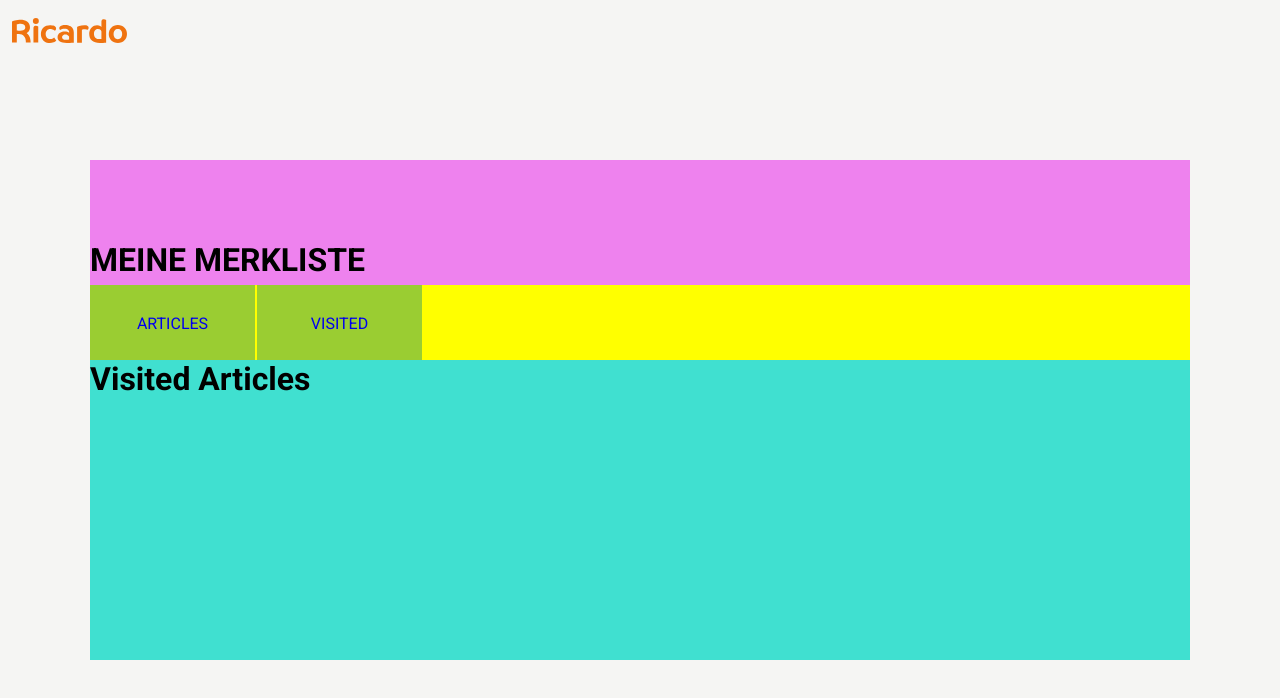
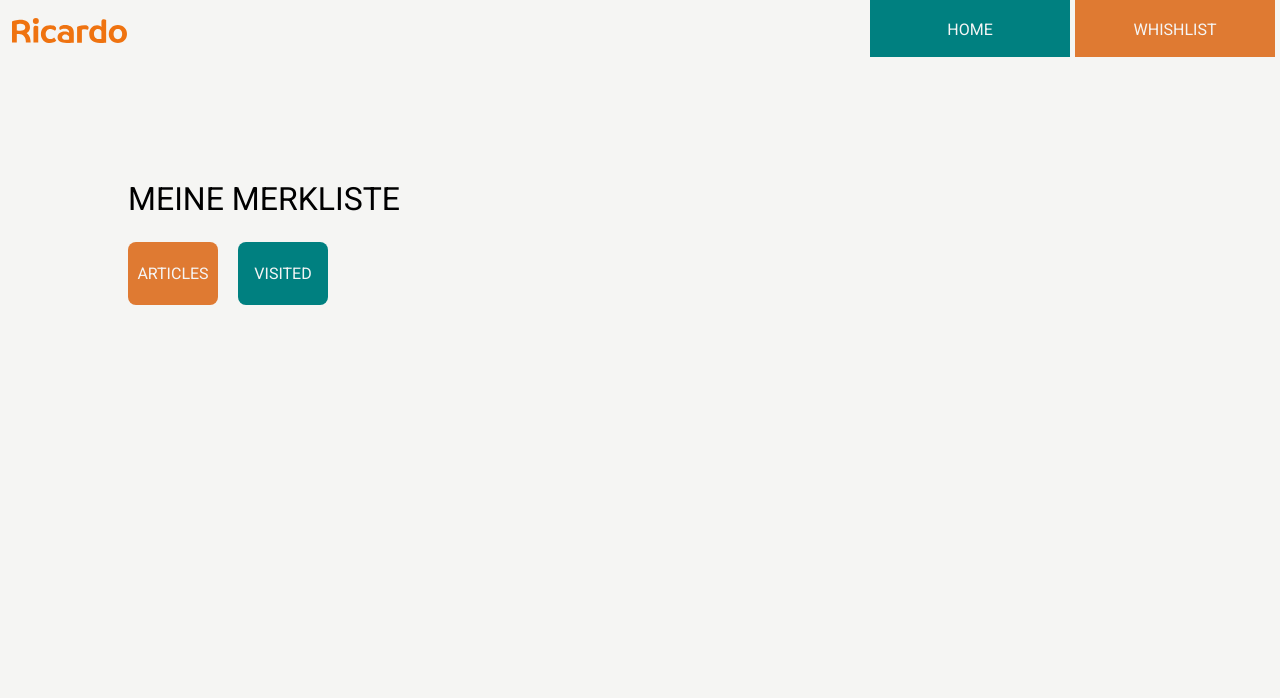
Before and after one commit to Alejandro-J-Caputto/ricardo-home-exercise, a React (Create React App) app: page /home-exercise/merkliste/saved in a window 1280 px wide. Shown: the top 698 px of the page. Built offline with nearby package versions, Linux system fonts and the light colour scheme.

Commit message:
whishlist

```diff
--- /dev/null
+++ b/src/components/merkliste/SavedItems.tsx
@@ -0,0 +1,30 @@
+
+import { SearchArticle } from "../../types/response.types";
+
+const SavedItems: React.FC<{itemsContent: SearchArticle}> = (props) => {
+    //TODO: Format date
+    const {id, title, buyNowPrice, endDate, imageUrl} = props.itemsContent;
+  return (
+    <li className="marked-item" data-id={id}>
+      <div className="marked-item__img">
+        <img src={imageUrl} alt="marked pic" />
+      </div>
+      <div className="marked-item__title">
+        <h2>{title}</h2>
+      </div>
+      <div className="marked-item__date">
+        <h3>STATUS</h3>
+        <p>date: {endDate}</p>
+      </div>
+      <div className="marked-item__price">
+        <h3>PRICE</h3>
+        <p>{!buyNowPrice ? "Keine Preis" : buyNowPrice}</p>
+      </div>
+      <div className="marked-item__unselect">
+        <i className="fas fa-flag"></i>
+      </div>
+    </li>
+  );
+};
+
+export default SavedItems;
--- a/src/components/merkliste/VisitedArticles.tsx
+++ b/src/components/merkliste/VisitedArticles.tsx
@@ -1,5 +1,20 @@
+import { useSelector } from "react-redux";
+import { RootState } from "../../redux/store/store";
+import { SearchArticle } from "../../types/response.types";
+import SavedItems from "./SavedItems";
+
 const VisitedArticles = () => {
-  return (<h1>Visited Articles</h1>);
+  const articlesState = useSelector((state: RootState) => state.articles);
+
+  const { selectedItemsLocalStorage } = articlesState;
+  console.log(selectedItemsLocalStorage);
+  return (
+    <ul className="marked-items__list">
+      {selectedItemsLocalStorage.map((el: SearchArticle) => (
+        <SavedItems key={el.id} itemsContent={el} />
+      ))}
+    </ul>
+  );
 };
 
 export default VisitedArticles;
--- /dev/null
+++ b/src/components/merkliste/_savedArticles.scss
@@ -0,0 +1,53 @@
+.marked-items__list {
+  display: flex;
+  width: 100%;
+  flex-direction: column;
+  list-style: none;
+  // height: 100%;
+}
+
+.marked-item {
+  background-color: $background-nav;
+  border-radius: 8px;
+  margin-bottom: 10px;
+  display: flex;
+  justify-content: space-between;
+  padding: 2rem;
+  height: 200px;
+  width: 100%;
+  @include responsive(phone) {
+    flex-direction: column;
+    height: 600px;
+  }
+  & > *:not(.marked-item__img) {
+    align-self: center;
+    text-align: center;
+  }
+  &__img {
+    border-radius: 8px;
+    overflow: hidden;
+    flex: 0 0 25%;
+    img {
+      width: 100%;
+      height: 100%;
+    }
+    @include responsive(phone) {
+      flex: 0 0 50%;
+    }
+  }
+  &__title {
+    flex: 0 0 30%;
+    @include responsive(phone) {
+      flex: 0 0 10%;
+    }
+  }
+  &__date {
+    flex: 0 0 15%;
+  }
+  &__price {
+    flex: 0 0 10%;
+  }
+  & &__unselect {
+    flex: 0 0 10%;
+  }
+}
--- a/src/layout/MainNav.tsx
+++ b/src/layout/MainNav.tsx
@@ -1,20 +1,33 @@
-import { Link } from "react-router-dom";
+import { Link, NavLink } from "react-router-dom";
 import logo from "../logo.svg";
 const MainNav: React.FC = () => {
   return (
     <header className="header">
       <div className="logo">
-        <Link to="/home-exercise" className="logo-link" >
+        <Link to="/home-exercise" className="logo-link">
           <img className="logo__svg" src={logo} alt="ricardo logo" />
         </Link>
       </div>
       <nav className="nav">
-               {/* <ul className="nav-list">
-                   <li className="nav-item"></li>
-                   <li className="nav-item"></li>
-                   <li className="nav-item"></li>
-               </ul> */}
-           </nav>
+        <ul className="nav-list">
+          <NavLink
+            to="/home-exercise"
+            activeClassName="active-link"
+            className="nav-item"
+            exact
+          >
+            <span>HOME</span>
+          </NavLink>
+          <NavLink
+            to="/home-exercise/merkliste/saved"
+            activeClassName="active-link"
+            className="nav-item"
+          >
+            WHISHLIST
+          </NavLink>
+          {/* <button className="nav-item">THEME</button> */}
+        </ul>
+      </nav>
     </header>
   );
 };
--- a/src/layout/NavArticles.tsx
+++ b/src/layout/NavArticles.tsx
@@ -5,14 +5,14 @@ const NavArticles: React.FC = () => {
     <nav className="merkliste-nav">
       <ul className="merkliste-nav__list">
         <NavLink
-          activeClassName=""
+          activeClassName="active-link"
           className="merkliste-nav__list-item"
           to="/home-exercise/merkliste/saved"
         >
           <span>ARTICLES</span>
         </NavLink>
         <NavLink
-          activeClassName=""
+          activeClassName="active-link"
           className="merkliste-nav__list-item"
           to="/home-exercise/merkliste/visited"
         >
--- a/src/layout/_mainNav.scss
+++ b/src/layout/_mainNav.scss
@@ -17,8 +17,26 @@
   }
 }
 .nav {
+  text-align: end;
   flex: 0 0 80%;
+
   @include responsive(tab-port) {
     flex: unset;
   }
+  &-list {
+    height: 100%;
+  }
+  &-item {
+    text-decoration: none;
+    text-align: center;
+    vertical-align: middle;
+    display: inline-block;
+    background-color: teal;
+    color: whitesmoke;
+
+    padding: 2rem;
+    height: 95%;
+    width: 20rem;
+    margin-right: 5px;
+  }
 }
--- a/src/pages/_merkListe.scss
+++ b/src/pages/_merkListe.scss
@@ -1,42 +1,43 @@
 .merkliste {
-  background-color: turquoise;
   width: 100%;
   display: flex;
   flex-direction: column;
-  height: 500px;
-  min-height: 500px;
 
   &-heading {
-    position: relative;
-    flex: 0 0 25%;
-    background-color: violet;
+    padding: 2rem 0;
+
     h1 {
-      position: absolute;
-      top: 95%;
-      transform: translateY(-100%);
+      font-weight: 400;
     }
   }
 
   &-nav {
-    flex: 0 0 15%;
-    background-color: white;
+    height: 70px;
+    margin-bottom: 30px;
     &__list {
-      background-color: yellow;
       height: 100%;
+
+      width: 100%;
       display: flex;
       align-items: center;
       &-item {
         position: relative;
         text-align: center;
-        background-color: yellowgreen;
-        height: 100%;
-        flex: 0 0 15%;
-        margin-right: 2px;
+        border-radius: 8px;
+        height: 90%;
+        color: whitesmoke;
+        width: 90px;
+        margin-right: 20px;
+        background-color: teal;
+
         span {
+          position: absolute;
           @include absoluteCenter;
-          text-align: center;
         }
       }
     }
   }
 }
+.active-link {
+  background-color: $ricardo-orange;
+}
--- a/src/routers/HomeRouter.tsx
+++ b/src/routers/HomeRouter.tsx
@@ -1,3 +1,5 @@
+import { useEffect } from "react";
+import { useDispatch } from "react-redux";
 import {
   Redirect,
   Route,
@@ -9,8 +11,13 @@ import ArticleItemView from "../pages/ArticleItemView";
 import ArticlesView from "../pages/ArticlesView";
 import Merkliste from "../pages/Merkliste";
 import NotFound404 from "../pages/NotFound404";
+import { getSelectedArticlesIdAsync } from "../redux/actions/articlesActions";
 
 const HomeRouter: React.FC<{ routing: RouteComponentProps }> = (props) => {
+  const dbDispatchLocalStorage = useDispatch();
+ useEffect(() => {
+    dbDispatchLocalStorage(getSelectedArticlesIdAsync())
+  }, [dbDispatchLocalStorage])
   return (
     <>
       <Switch>
--- a/src/sass/base/_base.scss
+++ b/src/sass/base/_base.scss
@@ -33,8 +33,11 @@
 
 html {
   box-sizing: border-box;
+  font-family: "Roboto", "Helvetica", "Arial", sans-serif;
+
   font-size: 62.5%;
   height: 100%;
+  // width: 100%;
   @include responsive(tab-land) {
     font-size: 56.25%;
   }
@@ -48,6 +51,7 @@ html {
 
 body {
   height: 100%;
+  width: 100%;
   background-color: $background-main;
   font-family: "roboto", "Helvetica", "Arial", sans-serif;
   font-size: $default-font-size;
@@ -58,7 +62,7 @@ body {
   margin: 0 auto;
   padding: 100px 0;
   max-width: 1100px;
-  width: 1100px;
+  width: 80%;
   @include responsive(phone) {
     padding: 30px 0;
   }
--- a/src/sass/main.scss
+++ b/src/sass/main.scss
@@ -16,5 +16,6 @@
 @import "../components/articles/articleItem";
 @import "../components/articles/articlesContainer";
 @import "../components/search/searchBar";
+@import "../components/merkliste/savedArticles";
 @import "./smallComponents/buttons";
 @import "./smallComponents/spinner";
```
Also changed, not shown: public/index.html (line endings or trailing spaces).
